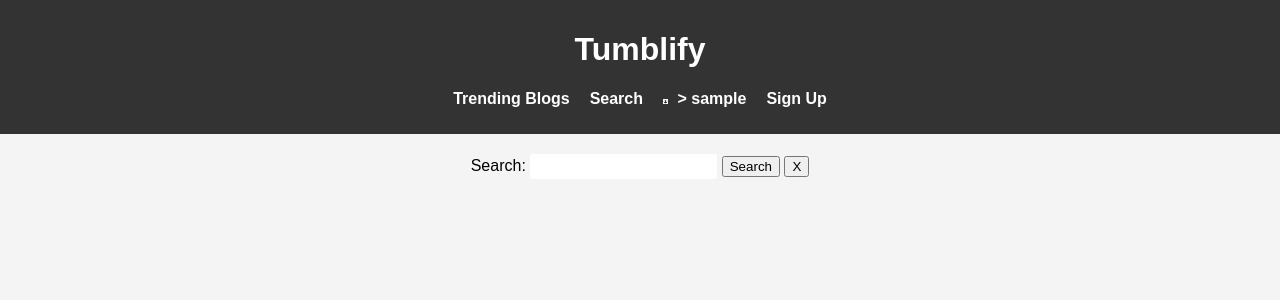
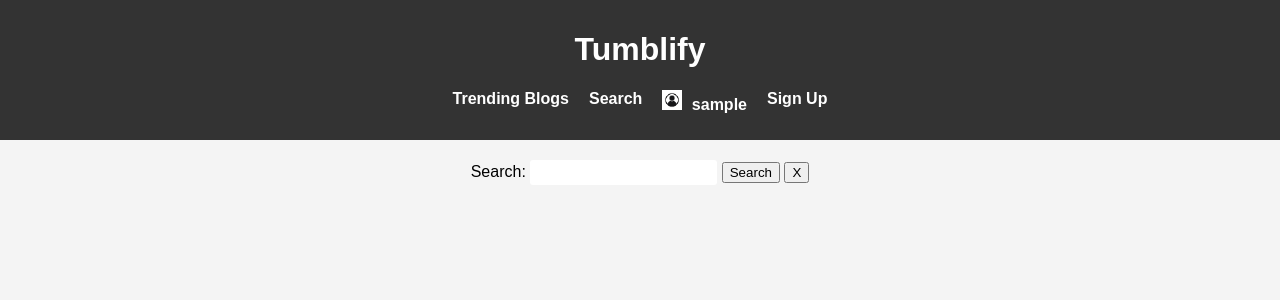
Before and after one commit to KenichiroAnderson/Tumblify, a PHP site: page /search-form.php in a window 1280 px wide. Shown: the top 300 px of the page. Run offline with PHP 8.4, Linux system fonts and the light colour scheme; the visitor is signed in with stand-in values (Sample User, id 1).

Commit message:
still fighting images

```diff
--- a/blog project/CSS/Signup-Style.css
+++ b/blog project/CSS/Signup-Style.css
@@ -83,7 +83,7 @@ button {
 }
 
 .user-icon {
-    width: 5px;
+    width: 20px;
     height: auto;
     margin-right: 5px;
 }
--- a/blog project/CSS/Style.css
+++ b/blog project/CSS/Style.css
@@ -69,7 +69,7 @@ p {
 }
 
 .user-icon {
-    width: 5px;
+    width: 20px;
     height: auto;
     margin-right: 5px;
 }
--- a/blog project/CSS/Trending-Style.css
+++ b/blog project/CSS/Trending-Style.css
@@ -83,7 +83,7 @@ figure {
 }
 
 .user-icon {
-    width: 5px;
+    width: 20px;
     height: auto;
     margin-right: 5px;
 }
--- a/blog project/CSS/userPage.css
+++ b/blog project/CSS/userPage.css
@@ -68,7 +68,7 @@ nav a {
 }
 
 .user-icon {
-    width: 5px;
+    width: 20px;
     height: auto;
     margin-right: 5px;
 }
--- a/blog project/search-form.php
+++ b/blog project/search-form.php
@@ -29,7 +29,7 @@ if (!isset($_SESSION['loggedin']) || $_SESSION['loggedin'] !== true) {
                 session_start();
                 if (isset($_SESSION['loggedin']) && $_SESSION['loggedin'] === true) {
                     // If user is logged in, display their username next to an icon
-                    echo "<li><a href='userPage.php'><img src='images/user-icon.png' alt='User Icon' class='user-icon'> > " . $_SESSION['username'] . "</a></li>";
+                    echo "<li><a href='userPage.php'><img src='images/user-icon.png' alt='User Icon' class='user-icon'> " . $_SESSION['username'] . "</a></li>";
                 } else {
                     // If user is not logged in, display the login link
                     echo "<li><a href='login.php'>Log In</a></li>";
```
